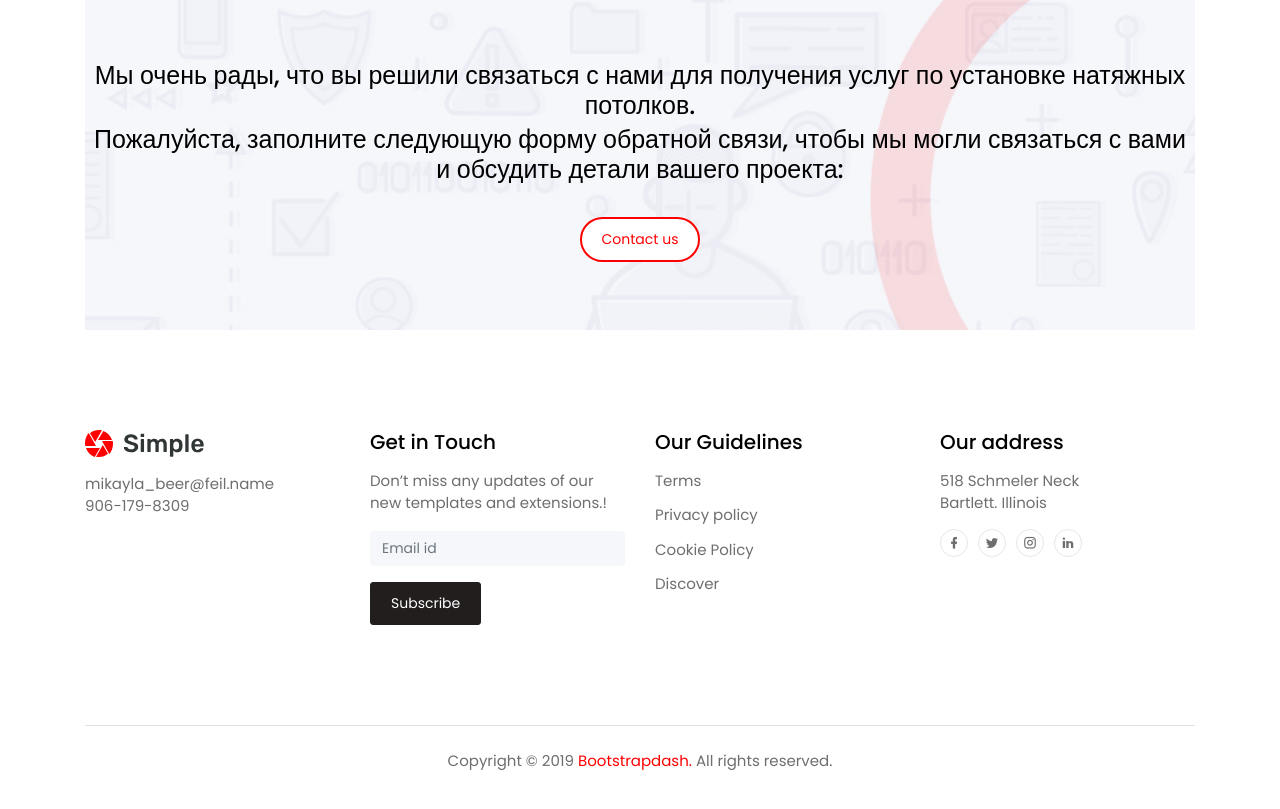
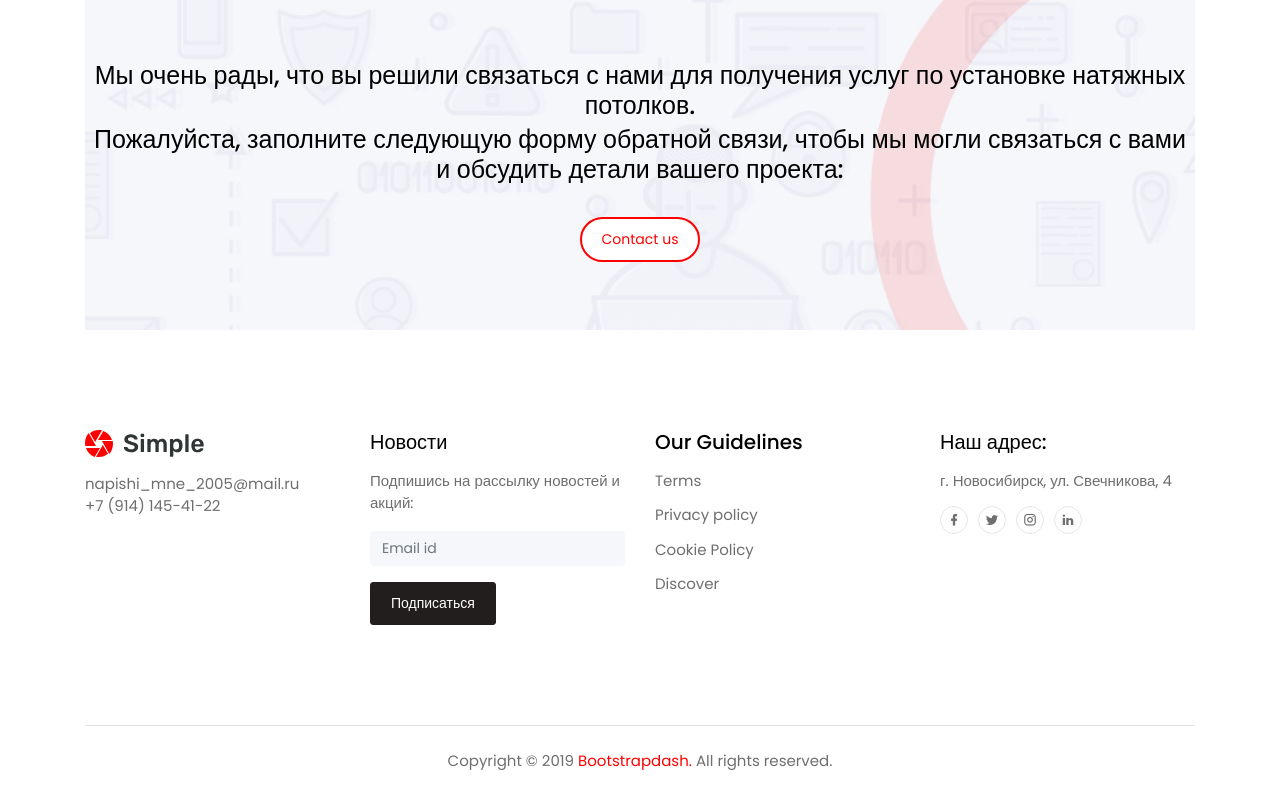
Before and after one commit to likemne/potolki, a website: page index.html in a window 1280 px wide. Shown: the part 5220-6029 px from the top of the page. Drawn offline with Linux system fonts and the light colour scheme.

Commit message:
Update index.html

```diff
--- a/index.html
+++ b/index.html
@@ -360,18 +360,18 @@
           <div class="col-12 col-md-6 col-lg-3 grid-margin">
             <img src="images/Group2.svg" alt="" class="pb-2">
             <div class="pt-2">
-              <p class="text-muted m-0">mikayla_beer@feil.name</p>
-              <p class="text-muted m-0">906-179-8309</p>
+              <p class="text-muted m-0">napishi_mne_2005@mail.ru</p>
+              <p class="text-muted m-0">+7 (914) 145-41-22</p>
             </div>
           </div>
           <div class="col-12 col-md-6 col-lg-3 grid-margin">
-            <h5 class="pb-2">Get in Touch</h5>
-            <p class="text-muted">Don’t miss any updates of our new templates and extensions.!</p>
+            <h5 class="pb-2">Новости</h5>
+            <p class="text-muted">Подпишись на рассылку новостей и акций:</p>
             <form>
               <input type="text" class="form-control" id="Email" placeholder="Email id">
             </form>
             <div class="pt-3">
-              <button class="btn btn-dark">Subscribe</button>
+              <button class="btn btn-dark">Подписаться</button>
             </div>
           </div>
           <div class="col-12 col-md-6 col-lg-3 grid-margin">
@@ -382,8 +382,8 @@
             <a href="#"><p class="m-0 pt-1">Discover</p></a>
           </div>
           <div class="col-12 col-md-6 col-lg-3 grid-margin">
-              <h5 class="pb-2">Our address</h5>
-              <p class="text-muted">518 Schmeler Neck<br>Bartlett. Illinois</p>
+              <h5 class="pb-2">Наш адрес:</h5>
+              <p class="text-muted">г. Новосибирск, ул. Свечникова, 4</p>
               <div class="d-flex justify-content-center justify-content-md-start">
                 <a href="#"><span class="mdi mdi-facebook"></span></a>
                 <a href="#"><span class="mdi mdi-twitter"></span></a>
```
